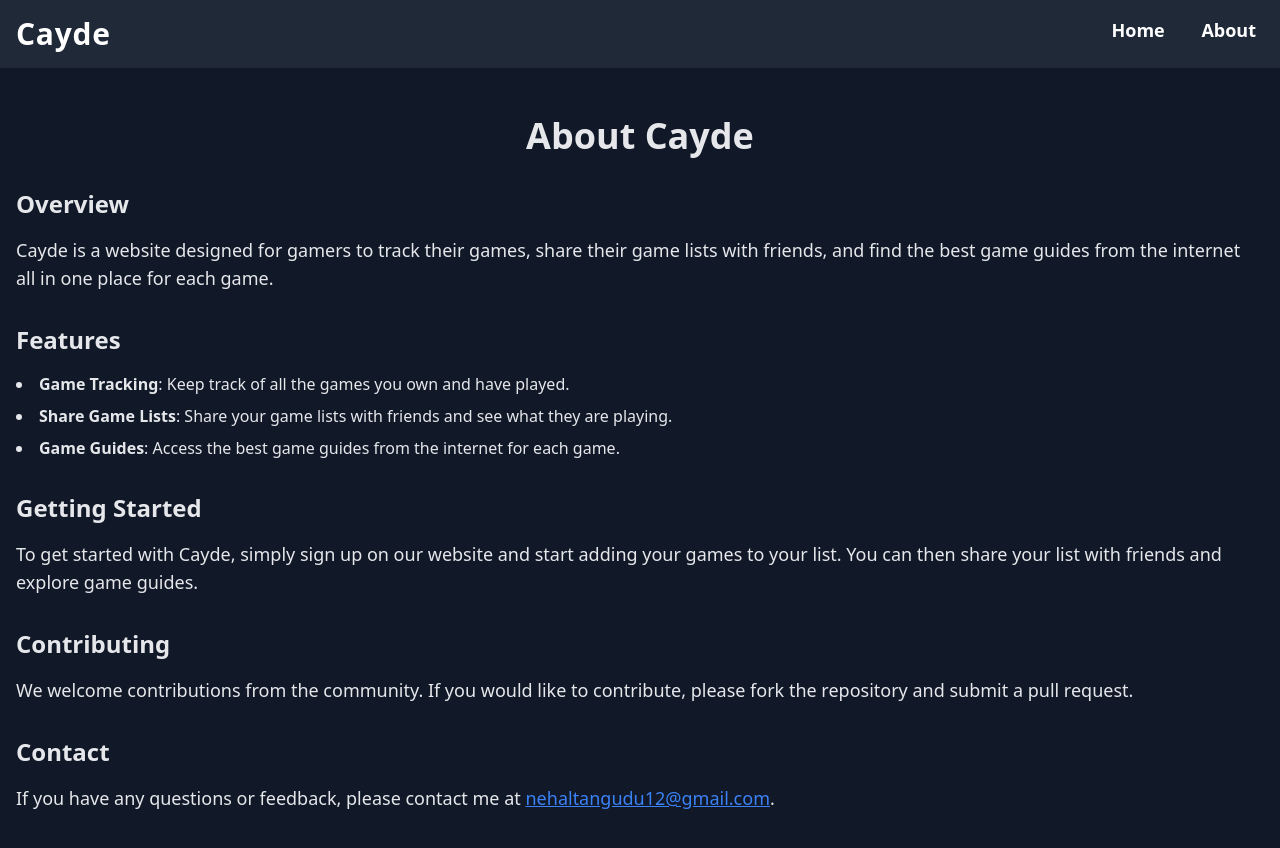
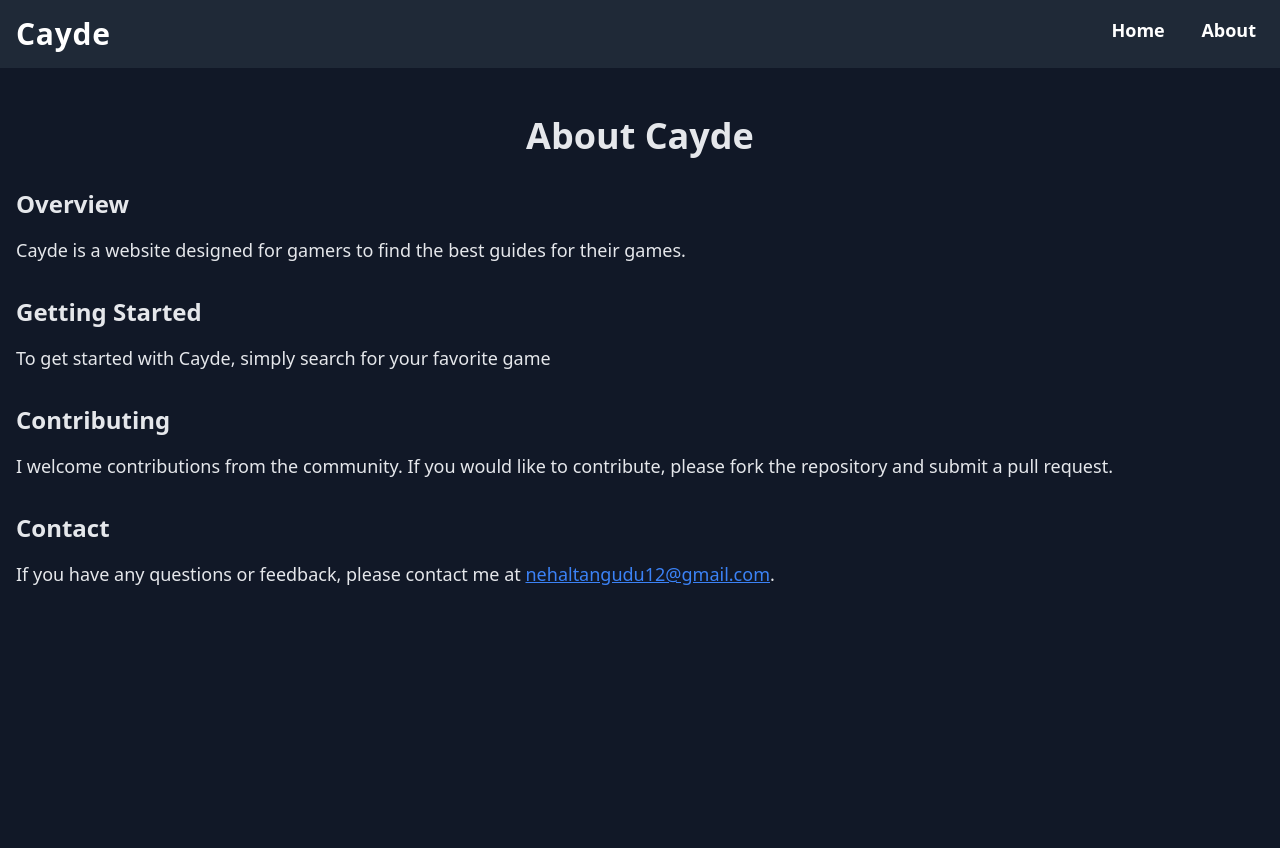
Before and after one commit to nehaltangudu12/cayde, a SvelteKit app: page /about in a window 1280 px wide. Shown: the top 848 px of the page. After the commit the page ends 800 px from the top, so only its background shows below. Built offline with nearby package versions, Linux system fonts and the light colour scheme.

Commit message:
loading jazz

```diff
--- a/package.json
+++ b/package.json
@@ -21,6 +21,7 @@
 		"autoprefixer": "^10.4.20",
 		"svelte": "^5.0.0",
 		"svelte-check": "^4.0.0",
+		"svelte-loading-spinners": "^0.3.6",
 		"tailwindcss": "^3.4.9",
 		"typescript": "^5.0.0",
 		"vite": "^5.4.11"
--- a/src/routes/+layout.svelte
+++ b/src/routes/+layout.svelte
@@ -1,6 +1,9 @@
 <script lang="ts">
 	import '../app.css';
+	import { navigating } from '$app/state';
+	import { SyncLoader } from 'svelte-loading-spinners';
 	let { children } = $props();
+
 </script>
 
 
@@ -14,4 +17,10 @@
 </nav>
 
 
-{@render children()}
+	{#await navigating.complete}
+	<div class="flex justify-center items-center h-screen">
+		<SyncLoader size="100" color="#5403fc" unit="px" duration="1s" />
+	</div>
+	{:then}
+		{@render children()}
+	{/await}
--- a/src/routes/+page.svelte
+++ b/src/routes/+page.svelte
@@ -2,6 +2,7 @@
   import Gamebox from '$lib/gamebox.svelte';
   import secrets from '../../secrets.json';
   import { derived } from 'svelte/store';
+  import {SyncLoader} from 'svelte-loading-spinners';
 
   let { data } = $props()
 
@@ -12,36 +13,49 @@
   let searchTerm : string  = $state("");
   let filteredGames : any[] = $state([]);
   let filteredCovers : any[] = [];
+  let searchLoading : boolean = $state(false);
 
   async function gameSearch() {
+    searchLoading = true;
     searchTerm = searchTerm.toLowerCase();
     const searchedGame = await fetch(`/search?searchTerm=${searchTerm}`);
     const searchedGameData = await searchedGame.json();
     filteredGames = searchedGameData.data;
     filteredCovers = searchedGameData.covers;
+    searchLoading = false;
   }
 
 </script>
 
-<h1 class="p-4 text-2xl font-bold">{"Search Games"}</h1>
+<h1 class="p-4 text-2xl text-center font-bold">{"Search Games"}</h1>
 
+<div class="flex justify-center my-4">
   <input
     type="text"
     placeholder="Search for a game..."
-  class="p-2 mx-4 text-black border rounded"
+    class="p-4 text-black border rounded w-1/2"
     bind:value={searchTerm}
+    onkeydown={(e) => e.key === 'Enter' && gameSearch()}
   />
+</div>
+<div class="flex justify-center my-4">
   <button
-  class="p-2 bg-blue-500 text-white rounded"
+    class="p-2 bg-blue-500 text-white text-xl rounded p-4 px-10"
     onclick={() => gameSearch()}
   >
     {"Search"}
   </button>
+</div>
 
-<h1 class="p-4 text-2xl font-bold">{"Popular Games"}</h1>
+<!-- <h1 class="p-4 text-2xl font-bold">{"Popular Games"}</h1> -->
 
 <div class="grid grid-cols-5 gap-4 p-4">
-  {#if searchTerm === ""}
+
+  {#if searchLoading}
+    <div class="flex justify-center items-center">
+		  <SyncLoader size="100" color="#5403fc" unit="px" duration="1s" />
+    </div>
+  {:else if filteredGames.length === 0}
     {#each games as game,i}
       <Gamebox
         title={game.name}
--- a/src/routes/about/+page.svelte
+++ b/src/routes/about/+page.svelte
@@ -3,26 +3,18 @@
 
   <section class="mb-8">
     <h2 class="text-2xl font-semibold mb-4">Overview</h2>
-    <p class="text-lg">Cayde is a website designed for gamers to track their games, share their game lists with friends, and find the best game guides from the internet all in one place for each game.</p>
+    <p class="text-lg">Cayde is a website designed for gamers to find the best guides for their games.</p>
   </section>
 
-  <section class="mb-8">
-    <h2 class="text-2xl font-semibold mb-4">Features</h2>
-    <ul class="list-disc list-inside space-y-2">
-      <li><strong>Game Tracking</strong>: Keep track of all the games you own and have played.</li>
-      <li><strong>Share Game Lists</strong>: Share your game lists with friends and see what they are playing.</li>
-      <li><strong>Game Guides</strong>: Access the best game guides from the internet for each game.</li>
-    </ul>
-  </section>
 
   <section class="mb-8">
     <h2 class="text-2xl font-semibold mb-4">Getting Started</h2>
-    <p class="text-lg">To get started with Cayde, simply sign up on our website and start adding your games to your list. You can then share your list with friends and explore game guides.</p>
+    <p class="text-lg">To get started with Cayde, simply search for your favorite game</p>
   </section>
 
   <section class="mb-8">
     <h2 class="text-2xl font-semibold mb-4">Contributing</h2>
-    <p class="text-lg">We welcome contributions from the community. If you would like to contribute, please fork the repository and submit a pull request.</p>
+    <p class="text-lg">I welcome contributions from the community. If you would like to contribute, please fork the repository and submit a pull request.</p>
   </section>
 
   <section class="mb-8">
--- a/src/routes/game/[gameID]/+page.svelte
+++ b/src/routes/game/[gameID]/+page.svelte
@@ -68,6 +68,7 @@
       <details class="bg-gray-800 rounded p-4 my-4">
       <summary class="text-2xl font-semibold cursor-pointer">Store Pages</summary>
       <div class="mt-4">
+        {#if websites}
           {#each websites as website}
             {#if website.url.includes("steam") || website.url.includes("epic") || website.url.includes("gog")
               || website.url.includes("www." + removeAccents(game.name).toLowerCase()) }
@@ -79,6 +80,7 @@
               </a>
             {/if}
           {/each}
+        {/if}
       </div>
       </details>
     </section>
@@ -124,19 +126,19 @@
       <div class="mt-4">
             <a class="text-xl bg-gray-800 rounded p-4 my-4 hover:bg-blue-800 flex flex-row" href="https://steamcommunity.com/app/{steamID}/guides/">
               <span>
-                <img class="max-h-8 my-auto mr-4" src="https://steamcommunity.com/favicon.ico" alt="">
+                <img class="h-8 my-auto mr-4" src="https://steamcommunity.com/favicon.ico" alt="">
               </span>
               <b>Steam Guides</b>
             </a>
             <a class="text-xl bg-gray-800 rounded p-4 my-4 hover:bg-blue-800 flex flex-row" href="https://www.ign.com/wikis/{ignformat}">
               <span>
-                <img class="max-h-8 my-auto mr-4" src="https://www.ign.com/favicon.ico" alt="">
+                <img class="h-8 my-auto mr-4" src="https://www.ign.com/favicon.ico" alt="">
               </span>
               <b>IGN Guides</b>
             </a>
             <a class="text-xl bg-gray-800 rounded p-4 my-4 hover:bg-blue-800 flex flex-row" href="http://www.google.com/search?q=site:https://gamefaqs.gamespot.com+{game.name} faqs">
               <span>
-                <img class="max-h-8 my-auto mr-4" src="https://gamefaqs.gamespot.com/favicon.ico" alt="">
+                <img class="h-8 my-auto mr-4" src="https://gamefaqs.gamespot.com/favicon.ico" alt="">
               </span>
               <b>GameFAQs</b>
             </a>
--- a/src/routes/search/+server.js
+++ b/src/routes/search/+server.js
@@ -12,7 +12,7 @@ export async function GET({ url }) {
         'Authorization': `Bearer ${secrets.access_token}`,
         "cache-control": "max-age=86400"
       },
-      body: "fields name,id,genres,cover; limit 50; search \"" + searchTerm + "\";"
+      body: "fields name,id,genres,cover; limit 50; search \"" + searchTerm + "\"; where category = (0,8,9);"
     });
 
   const data = await searchedGame.json();
```
Also changed, not shown: 1 other file (tests, documents, lock files or other folders). Lines whose indentation alone changed are shown as unchanged.
